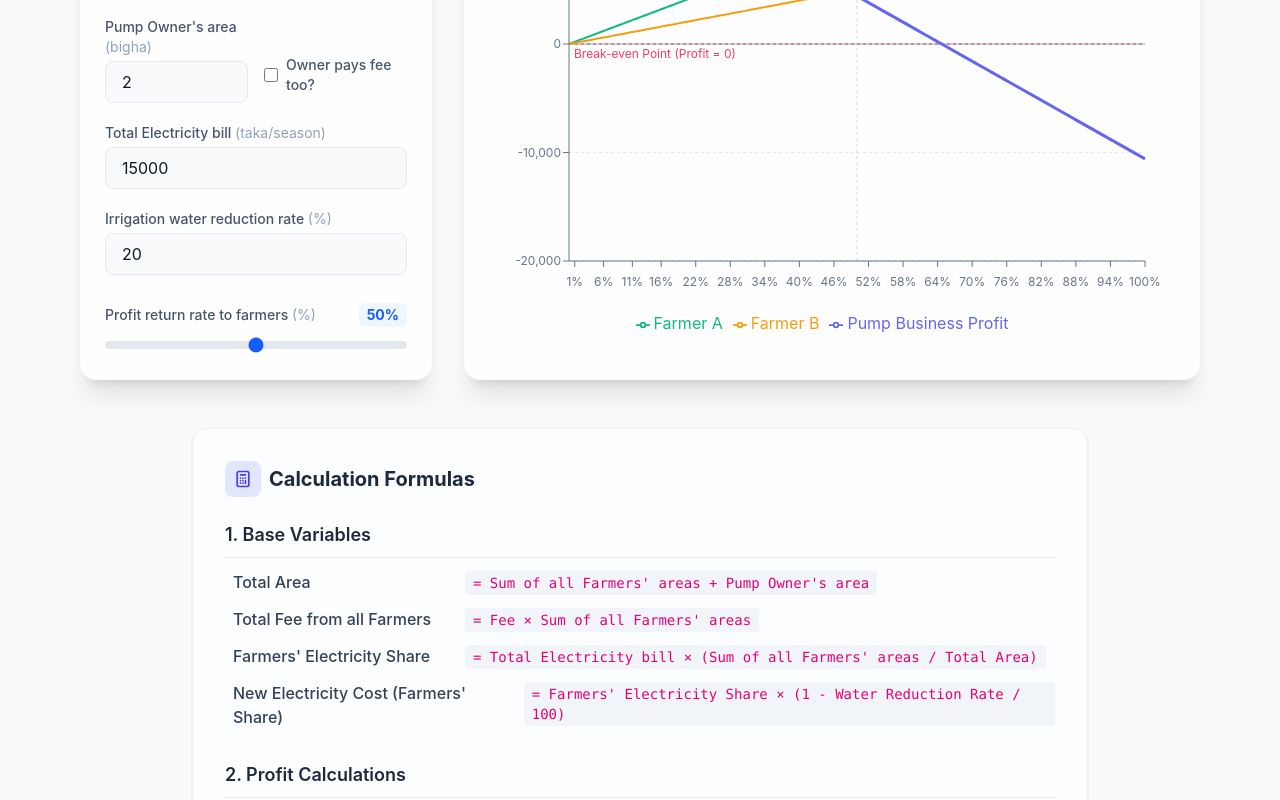
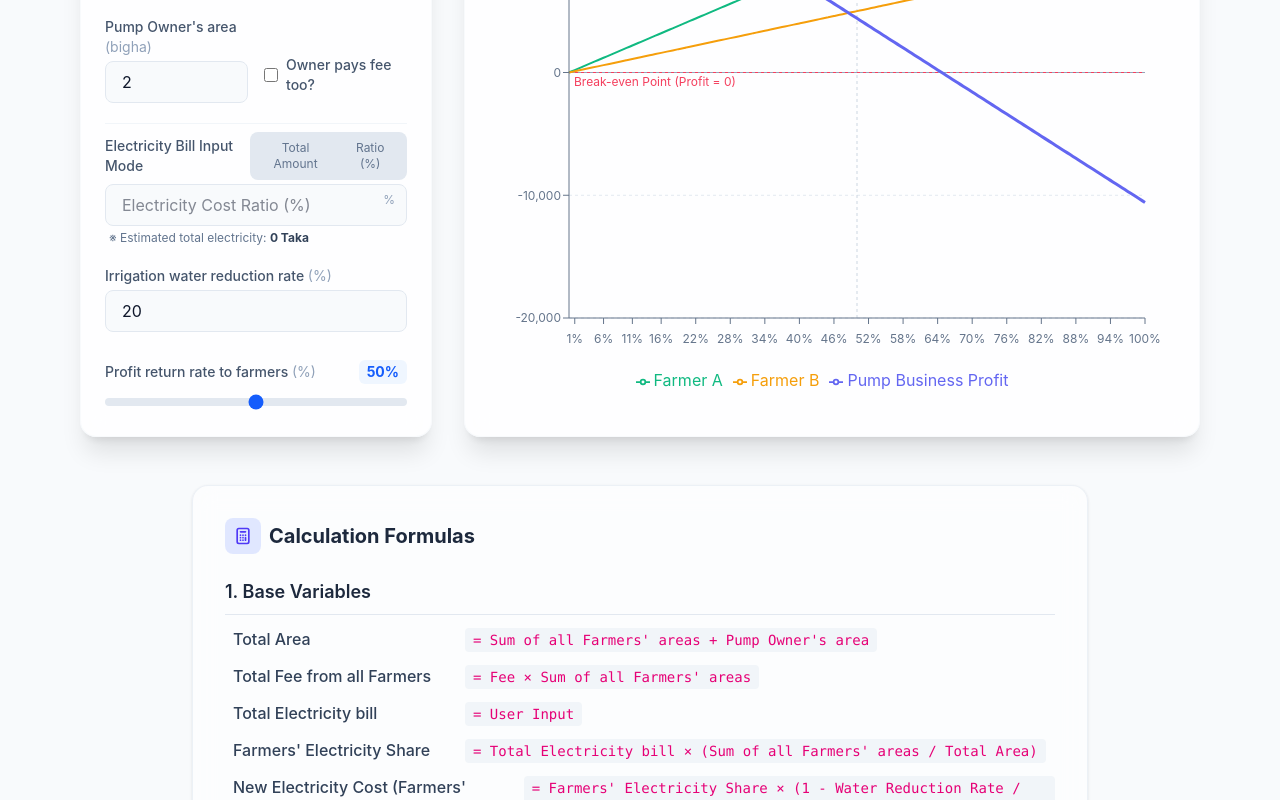
Before and after one commit to akamiyat-cyber/irrigation-simulator, a React (Vite) app: page / in a window 1280 px wide. Shown: the part 640-1440 px from the top of the page. Built offline with nearby package versions, Linux system fonts and the light colour scheme.

Commit message:
Add electricity bill input mode (ratio/total)

```diff
--- a/src/App.tsx
+++ b/src/App.tsx
@@ -74,6 +74,14 @@ function App() {
                       <code className="bg-slate-100 text-pink-600 px-2 py-0.5 rounded text-sm">= Sum of (Farmer's Area × Fee) + (Owner's Area × Owner's Fee)</code>
                     </li>
                     <li className="flex flex-col sm:flex-row sm:items-baseline gap-1 sm:gap-3">
+                      <span className="font-medium text-slate-700 min-w-[220px]">Total Electricity bill</span>
+                      {params.electricityInputMode === 'ratio' ? (
+                        <code className="bg-slate-100 text-pink-600 px-2 py-0.5 rounded text-sm">= Total Collected Fees × ({params.electricityRatio}%)</code>
+                      ) : (
+                        <code className="bg-slate-100 text-pink-600 px-2 py-0.5 rounded text-sm">= User Input</code>
+                      )}
+                    </li>
+                    <li className="flex flex-col sm:flex-row sm:items-baseline gap-1 sm:gap-3">
                       <span className="font-medium text-slate-700 min-w-[220px]">New Total Electricity Cost</span>
                       <code className="bg-slate-100 text-pink-600 px-2 py-0.5 rounded text-sm">= Total Electricity bill × (1 - Water Reduction Rate / 100)</code>
                     </li>
@@ -119,6 +127,14 @@ function App() {
                       <code className="bg-slate-100 text-pink-600 px-2 py-0.5 rounded text-sm">= Fee × Sum of all Farmers' areas</code>
                     </li>
                     <li className="flex flex-col sm:flex-row sm:items-baseline gap-1 sm:gap-3">
+                      <span className="font-medium text-slate-700 min-w-[220px]">Total Electricity bill</span>
+                      {params.electricityInputMode === 'ratio' ? (
+                        <code className="bg-slate-100 text-pink-600 px-2 py-0.5 rounded text-sm">= Total Fee from all Farmers × ({params.electricityRatio}%)</code>
+                      ) : (
+                        <code className="bg-slate-100 text-pink-600 px-2 py-0.5 rounded text-sm">= User Input</code>
+                      )}
+                    </li>
+                    <li className="flex flex-col sm:flex-row sm:items-baseline gap-1 sm:gap-3">
                       <span className="font-medium text-slate-700 min-w-[220px]">Farmers' Electricity Share</span>
                       <code className="bg-slate-100 text-pink-600 px-2 py-0.5 rounded text-sm">= Total Electricity bill × (Sum of all Farmers' areas / Total Area)</code>
                     </li>
--- a/src/components/InputForm.tsx
+++ b/src/components/InputForm.tsx
@@ -70,6 +70,11 @@ export const InputForm: React.FC<InputFormProps> = ({ params, onChange }) => {
     });
     onChange('farmers', updated);
   };
+
+  // Calculate estimated electricity for display
+  const totalFarmerArea = params.farmers.reduce((sum, f) => sum + (Number(f.area) || 0), 0);
+  const totalCollectedFees = (Number(params.fee) || 0) * totalFarmerArea + (params.doesPumpOwnerPayFee ? (Number(params.pumpOwnerFee) || 0) * (Number(params.pumpOwnerArea) || 0) : 0);
+  const estimatedElectricity = totalCollectedFees * ((Number(params.electricityRatio) || 0) / 100);
 
   return (
     <div className="bg-white/80 backdrop-blur-md shadow-xl rounded-2xl p-6 border border-slate-100/50">
@@ -198,17 +203,57 @@ export const InputForm: React.FC<InputFormProps> = ({ params, onChange }) => {
           </div>
         </div>
 
-        <div className="space-y-1">
+        <div className="space-y-2 pt-2 border-t border-slate-100">
+          <div className="flex justify-between items-center mb-1">
             <label className="block text-sm font-medium text-slate-600">
-            Total Electricity bill <span className="text-slate-400 font-normal">(taka/season)</span>
+              Electricity Bill Input Mode
             </label>
+            <div className="flex bg-slate-200 rounded-lg p-1">
+              <button
+                onClick={() => onChange('electricityInputMode', 'total')}
+                className={`px-3 py-1 text-xs rounded-md transition-colors ${params.electricityInputMode === 'total' ? 'bg-white shadow-sm text-blue-600 font-bold' : 'text-slate-500 hover:text-slate-700'}`}
+              >
+                Total Amount
+              </button>
+              <button
+                onClick={() => onChange('electricityInputMode', 'ratio')}
+                className={`px-3 py-1 text-xs rounded-md transition-colors ${params.electricityInputMode === 'ratio' ? 'bg-white shadow-sm text-blue-600 font-bold' : 'text-slate-500 hover:text-slate-700'}`}
+              >
+                Ratio (%)
+              </button>
+            </div>
+          </div>
+
+          {params.electricityInputMode === 'total' ? (
+            <div className="relative">
               <input
                 type="number"
                 name="electricity"
                 value={params.electricity}
                 onChange={handleChange}
+                placeholder="Total Electricity bill"
                 className="w-full px-4 py-2 bg-slate-50 border border-slate-200 rounded-lg focus:ring-2 focus:ring-blue-500 focus:border-blue-500 transition-all outline-none"
               />
+              <span className="absolute right-3 top-2 text-xs text-slate-400 pointer-events-none">taka/season</span>
+            </div>
+          ) : (
+            <div className="space-y-1">
+              <div className="relative">
+                <input
+                  type="number"
+                  name="electricityRatio"
+                  value={params.electricityRatio}
+                  onChange={handleChange}
+                  placeholder="Electricity Cost Ratio (%)"
+                  className="w-full px-4 py-2 bg-slate-50 border border-slate-200 rounded-lg focus:ring-2 focus:ring-blue-500 focus:border-blue-500 transition-all outline-none"
+                />
+                <span className="absolute right-3 top-2 text-xs text-slate-400 pointer-events-none">%</span>
+              </div>
+              <p className="text-xs text-slate-500 ml-1">
+                ※ Estimated total electricity: <span className="font-bold text-slate-700">{Math.round(estimatedElectricity).toLocaleString()} Taka</span>
+              </p>
+            </div>
+          )}
         </div>
 
         <div className="space-y-1">
--- a/src/components/SimulationChart.tsx
+++ b/src/components/SimulationChart.tsx
@@ -24,7 +24,6 @@ export const SimulationChart: React.FC<SimulationChartProps> = ({ params }) => {
 
     const fee = Number(params.fee) || 0;
     const pumpOwnerArea = Number(params.pumpOwnerArea) || 0;
-    const electricity = Number(params.electricity) || 0;
     const waterReductionRate = Number(params.waterReductionRate) || 0;
     const doesOwnerPay = params.doesPumpOwnerPayFee;
     const ownerFee = doesOwnerPay ? (Number(params.pumpOwnerFee) || 0) : 0;
@@ -34,6 +33,16 @@ export const SimulationChart: React.FC<SimulationChartProps> = ({ params }) => {
     const farmerShareRatio = totalArea > 0 ? totalFarmerArea / totalArea : 0;
 
     const totalFeeFromFarmers = fee * totalFarmerArea;
+    const totalCollectedFees = totalFeeFromFarmers + (doesOwnerPay ? ownerFee * pumpOwnerArea : 0);
+
+    // Calculate electricity based on input mode
+    let electricity = 0;
+    if (params.electricityInputMode === 'ratio') {
+      const ratio = Number(params.electricityRatio) || 0;
+      electricity = totalCollectedFees * (ratio / 100);
+    } else {
+      electricity = Number(params.electricity) || 0;
+    }
 
     // Electricity costs to subtract
     const newTotalElectricityCost = electricity * (1 - waterReductionRate / 100);
@@ -57,7 +66,6 @@ export const SimulationChart: React.FC<SimulationChartProps> = ({ params }) => {
         point.ownerFarmerProfit = Math.round(ownerFarmerProfit);
 
         // Pump Business Profit: Total collected from EVERYONE minus the FULL electricity bill
-        const totalCollectedFees = totalFeeFromFarmers + ownerFeeAmount;
         const pumpBusinessProfit = totalCollectedFees * (1 - (r / 100)) - newTotalElectricityCost;
         point.pumpBusinessProfit = Math.round(pumpBusinessProfit);
 
--- a/src/types.ts
+++ b/src/types.ts
@@ -11,7 +11,9 @@ export interface SimulationParams {
   doesPumpOwnerPayFee: boolean;
   pumpOwnerFee: number | string;
   areaUnit: 'bigha' | 'ha';
+  electricityInputMode: 'total' | 'ratio';
   electricity: number | string;
+  electricityRatio: number | string;
   waterReductionRate: number | string;
   returnRate: number;
 }
```
Lines whose indentation alone changed are shown as unchanged.
